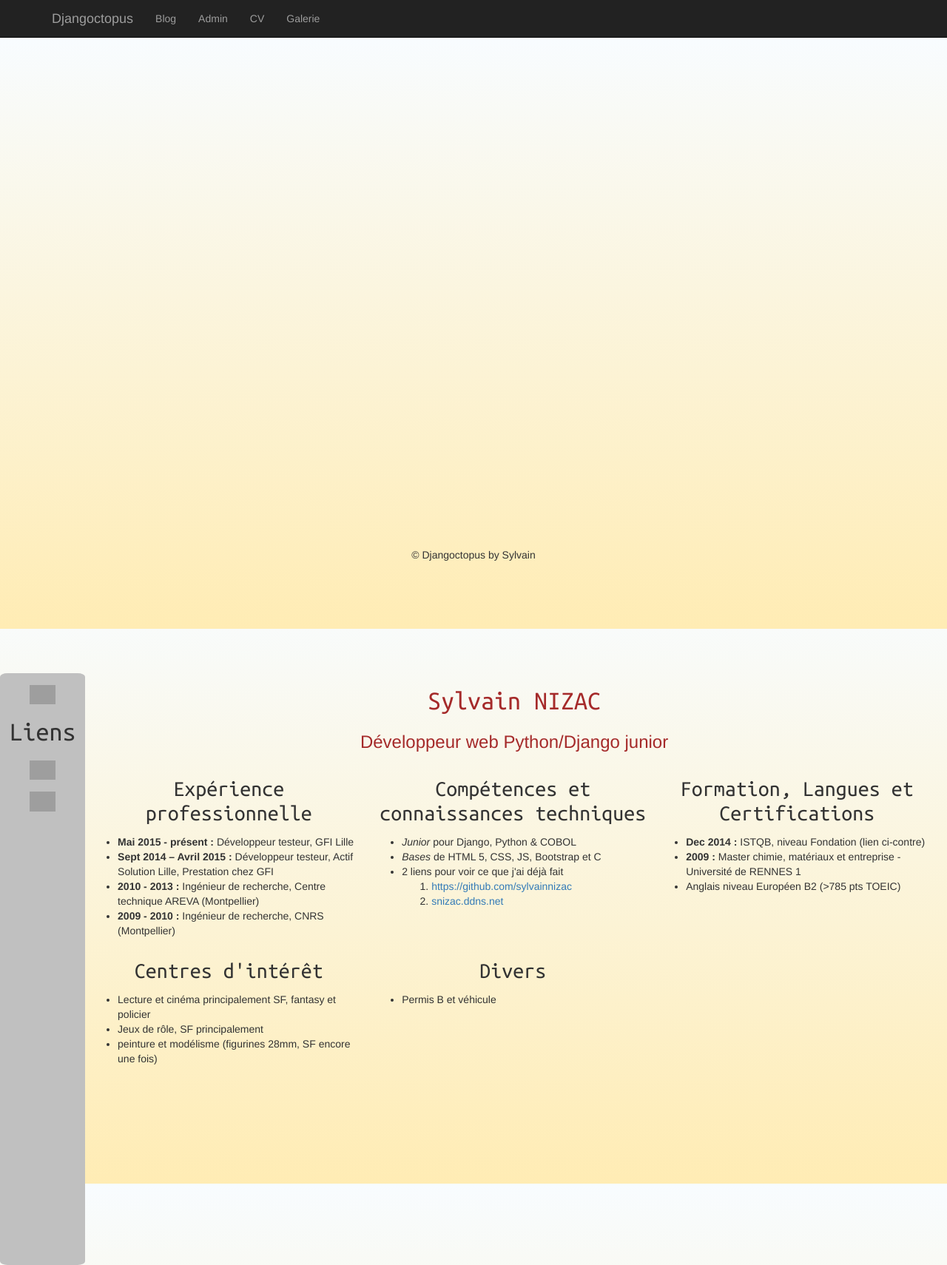
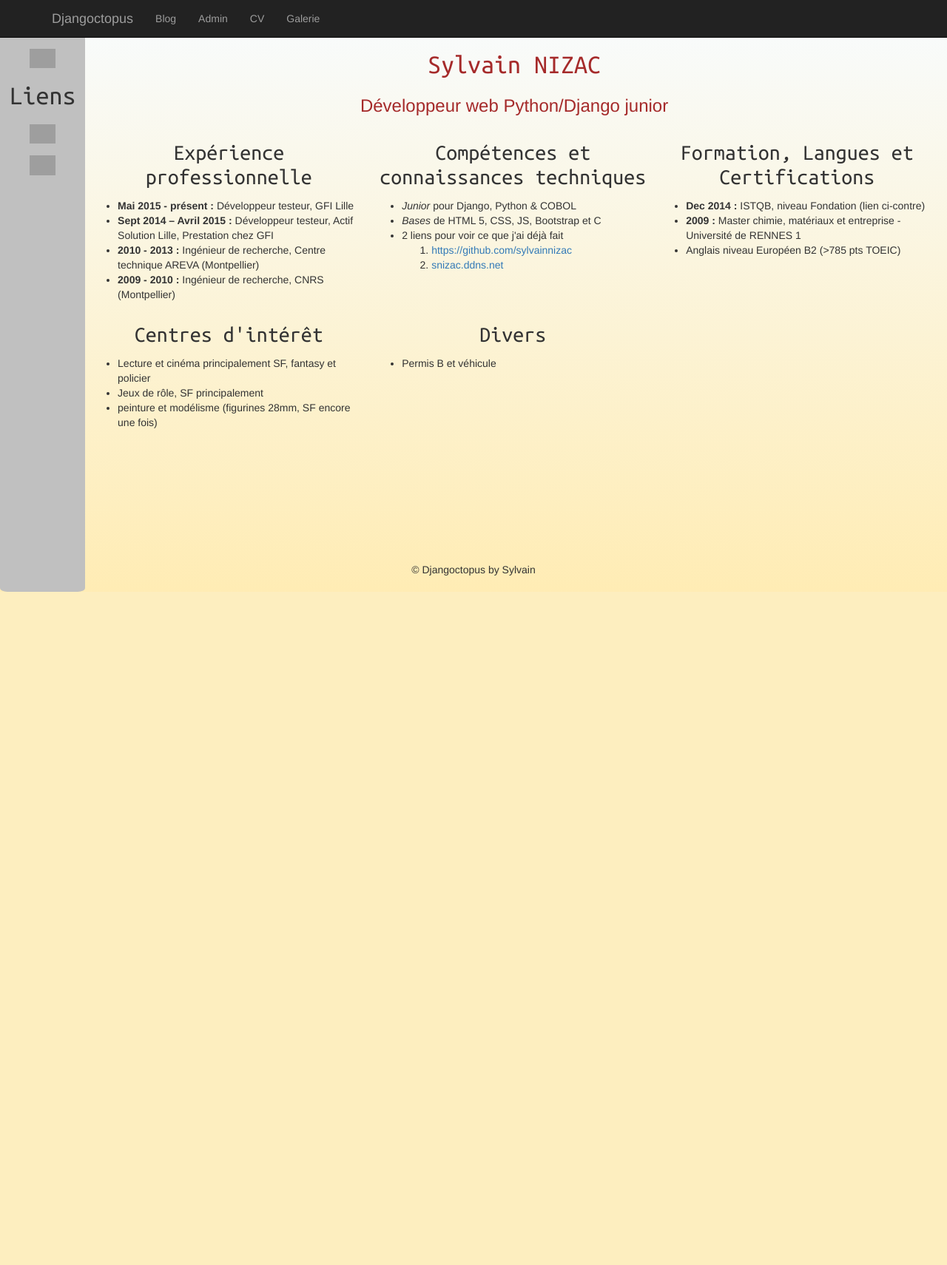
Before and after one commit to sylvainnizac/Djangoctopus, a Django app: a page that uses templates/skeleton.html in a window 1280 px wide. Shown: the whole page at 74% size. After the commit the page ends 800 px from the top, so only its background shows below. Run offline with Django 3.2, Linux system fonts and the light colour scheme; some libraries are stand-ins or nearby versions; grey boxes are pictures that could not be loaded.

Commit message:
style,CV & skeleton mod to improve CV responsive

```diff
--- a/static/css/style.css
+++ b/static/css/style.css
@@ -5,9 +5,7 @@ html {
 }
 
 body {
-  /* Margin bottom by footer height */
-  height: 100%;
-  /*background-color: none;*/
+  min-height: 100%;
 }
 
 .degrade {
@@ -24,6 +22,7 @@ body {
 
 /* footer */
 .footer {
+  padding-top: 20px;
   text-align: center;
   position: absolute;
   bottom: 0;
--- a/static/css/styleCV.css
+++ b/static/css/styleCV.css
@@ -3,10 +3,14 @@ html, body
 	margin: 0px;
     padding: 0px;
     outline: 0px;
-	height: 100%;
-	background-image: linear-gradient(#F8FCFF, #FFECB4);
+	min-height: 100%;
+	/* actually deactivated, but as a stand alone page, this is required
+	background-image: linear-gradient(#F8FCFF, #FFECB4);*/
 }
 
+/* restoring defaut figure margin
+ * interaction with bootstrap
+ */
 figure
 {
     margin-top: 16px;
@@ -18,7 +22,7 @@ figure
 
 #content
 {
-    height: 100%;
+    min-height: 100%;
 }
 
 .titles
@@ -27,6 +31,7 @@ figure
     color: brown;
 }
 
+/* Police for titles */
 .ubuntumono
 {
     font-family: 'ubuntu_monoregular', Arial;
@@ -49,6 +54,7 @@ figure
     clear: both;
 }
 
+/* standard display */
 @media screen and (min-width: 1024px) {
     header
     {
@@ -59,12 +65,14 @@ figure
 
     .panneau_lat
     {
-	    height: 100%;
+	    height: 100vh;
 	    max-width: 9%;
 	    display: inline-block;
 	    vertical-align: top;
 	    background-color: silver;
 	    border-radius: 10px / 5px;
+	    padding-top: 50px;
+	    /*margin-bottom: 60px;*/
     }
 
     .principale
@@ -72,6 +80,10 @@ figure
 	    width: 90%;
 	    display: inline-block;
 	    vertical-align: top;
+        /* navbar protection */
+	    margin-top: 50px;
+	    /* footer protection */
+	    margin-bottom: 60px;
     }
 
     .article
@@ -93,6 +105,7 @@ figure
     }
 }
 
+/* small screen/mobile */
 @media only screen and (max-width: 1023px) {
     figure
     {
@@ -101,6 +114,14 @@ figure
     header, .principale, .article
     {
 	    width: 100%;
+    }
+
+    .principale
+    {
+        /* navbar protection */
+	    margin-top: 50px;
+	    /* footer protection */
+	    margin-bottom: 60px;
     }
 
     .panneau_lat
--- a/templates/skeleton.html
+++ b/templates/skeleton.html
@@ -10,7 +10,7 @@
         {% load static %}
         <link rel="stylesheet" href={% static 'css/style.css' %} />
         <link rel="stylesheet" href={% static 'bootstrap/css/bootstrap.min.css' %} />
-        <!-- permet l'ajout de styles personnalisés pour chaque élément du site -->
+        <!-- permet l'ajout de styles personnalisÃ©s pour chaque Ã©lÃ©ment du site -->
         {% block style %}{% endblock %}
 
         <title>{% block title %}Mon blog de bidouillages et figurines{% endblock %}</title>
@@ -48,11 +48,11 @@
         </nav>
 
         <!-- content -->
+        {% block altcontent %}
         <section id="content" class="marg">
             {% block content %}{% endblock %}
         </section>
-
-        {% block altcontent %}{% endblock %}
+        {% endblock %}
 
         <!-- foot -->
         <footer class="footer">&copy; Djangoctopus by Sylvain</footer>
```
Also changed, not shown: st_pages/templates/st_pages/CV.html (indentation only).
